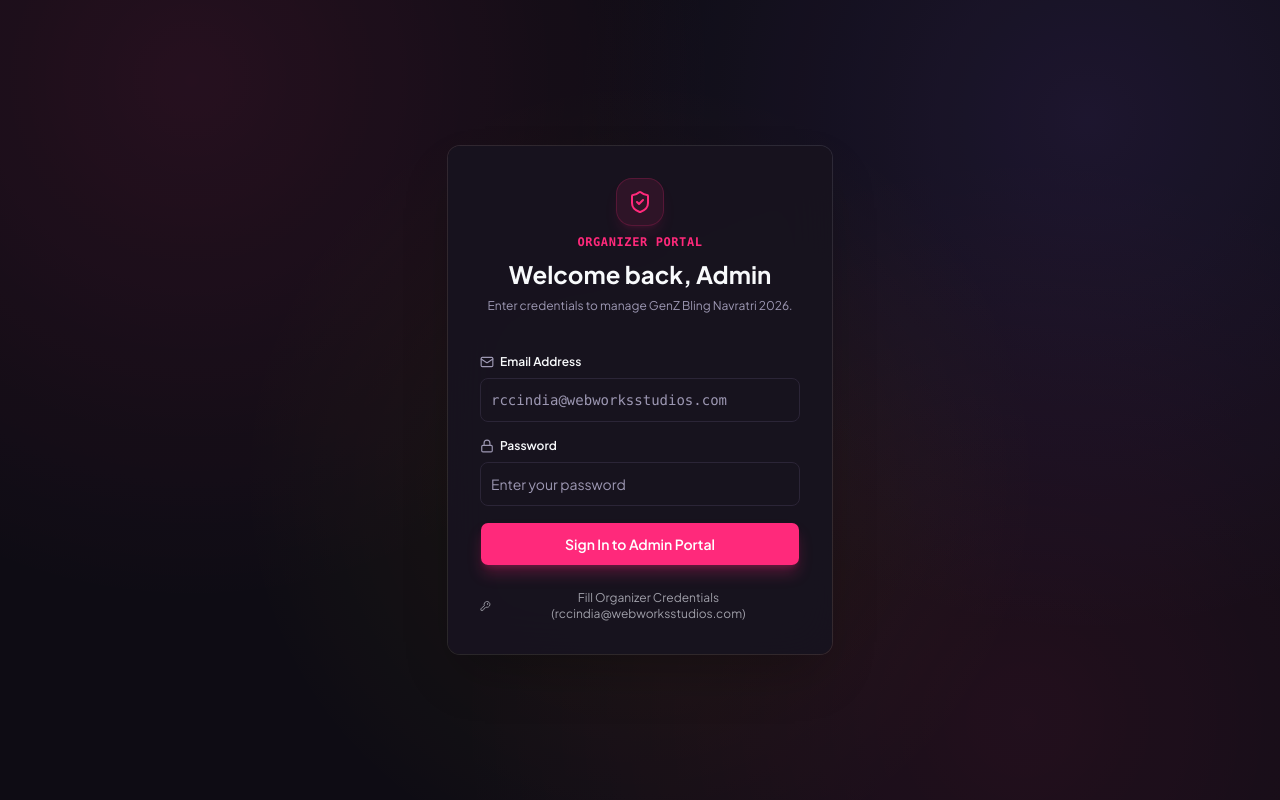
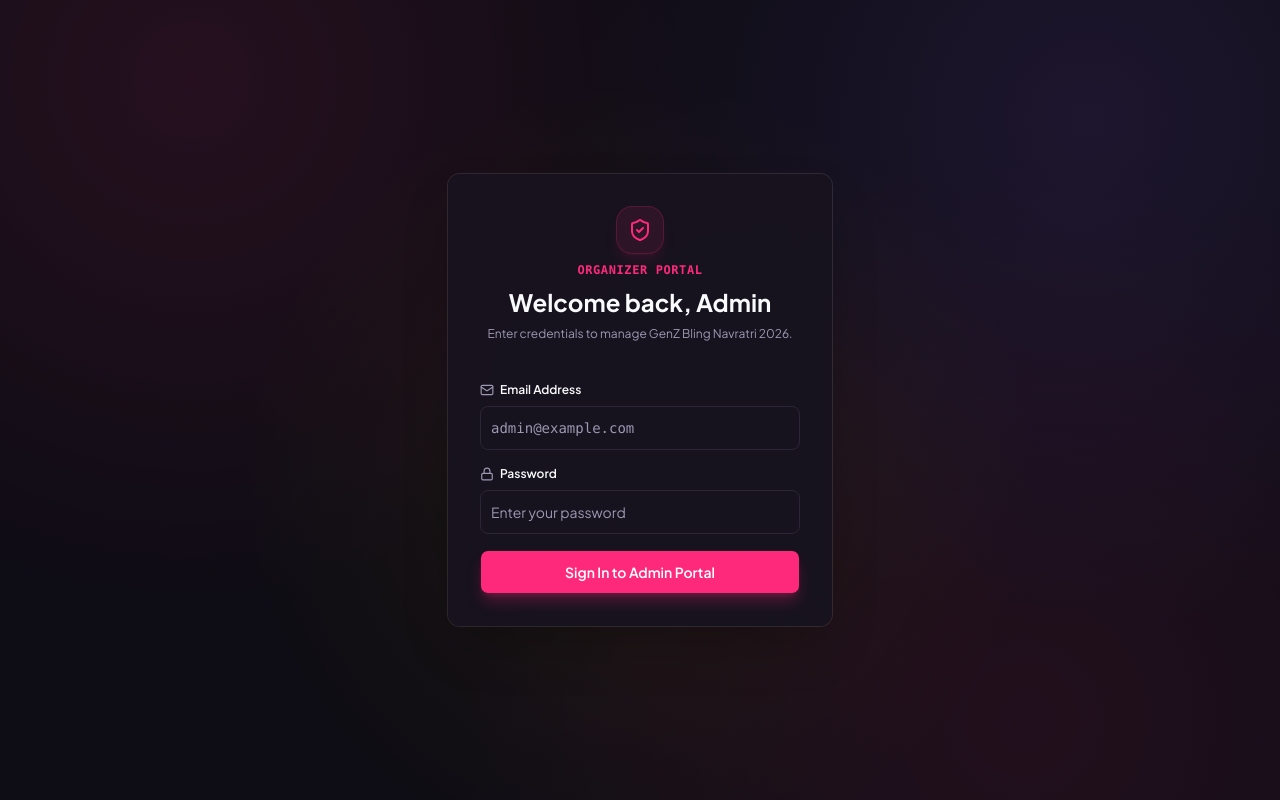
Before and after one commit to sahil7138/Dandiya-match, a Next.js app: page /admin/login in a window 1280 px wide. Built offline with nearby package versions, Linux system fonts and the light colour scheme.

Commit message:
fix: remove fill organizer credentials button and dummy credentials, disable runtime cache for admin portal

```diff
--- a/next.config.ts
+++ b/next.config.ts
@@ -32,6 +32,48 @@ const nextConfig: NextConfig = {
           },
         ],
       },
+      {
+        source: "/admin/:path*",
+        headers: [
+          {
+            key: "Cache-Control",
+            value: "no-store, no-cache, must-revalidate, proxy-revalidate, max-age=0, s-maxage=0",
+          },
+          {
+            key: "Pragma",
+            value: "no-cache",
+          },
+          {
+            key: "Expires",
+            value: "0",
+          },
+          {
+            key: "Surrogate-Control",
+            value: "no-store",
+          },
+        ],
+      },
+      {
+        source: "/api/:path*",
+        headers: [
+          {
+            key: "Cache-Control",
+            value: "no-store, no-cache, must-revalidate, proxy-revalidate, max-age=0, s-maxage=0",
+          },
+          {
+            key: "Pragma",
+            value: "no-cache",
+          },
+          {
+            key: "Expires",
+            value: "0",
+          },
+          {
+            key: "Surrogate-Control",
+            value: "no-store",
+          },
+        ],
+      },
     ];
   },
 };
--- a/src/app/admin/login/_components/admin-login-form.tsx
+++ b/src/app/admin/login/_components/admin-login-form.tsx
@@ -9,7 +9,7 @@ import { Card } from "@/components/ui/card"
 import { toast } from "sonner"
 import { loginAdmin } from "@/actions/admin-auth"
 import { useRouter } from "next/navigation"
-import { Lock, Mail, Loader2, ShieldCheck, AlertCircle, KeyRound } from "lucide-react"
+import { Lock, Mail, Loader2, ShieldCheck, AlertCircle } from "lucide-react"
 
 export function AdminLoginForm() {
   const [email, setEmail] = useState("")
@@ -56,13 +56,6 @@ export function AdminLoginForm() {
     }
   }
 
-  const fillDefaultCredentials = () => {
-    setEmail("rccindia@webworksstudios.com")
-    setPassword("WebAdminK@12")
-    setErrorMessage(null)
-    toast.info("Organizer credentials filled!")
-  }
-
   return (
     <motion.div
       initial={{ opacity: 0, scale: 0.95 }}
@@ -105,7 +98,8 @@ export function AdminLoginForm() {
                 if (errorMessage) setErrorMessage(null)
               }}
               required
-              placeholder="rccindia@webworksstudios.com"
+              autoComplete="email"
+              placeholder="admin@example.com"
               className="h-11 text-sm font-mono"
             />
           </div>
@@ -124,6 +118,7 @@ export function AdminLoginForm() {
                 if (errorMessage) setErrorMessage(null)
               }}
               required
+              autoComplete="current-password"
               placeholder="Enter your password"
               className="h-11 text-sm"
             />
@@ -132,7 +127,7 @@ export function AdminLoginForm() {
           <Button
             type="submit"
             disabled={isLoading}
-            className="w-full h-11 bg-primary hover:bg-primary/90 text-white font-semibold text-sm shadow-lg shadow-primary/25"
+            className="w-full h-11 bg-primary hover:bg-primary/90 text-white font-semibold text-sm shadow-lg shadow-primary/25 cursor-pointer"
           >
             {isLoading ? (
               <>
@@ -142,17 +137,6 @@ export function AdminLoginForm() {
               "Sign In to Admin Portal"
             )}
           </Button>
-
-          <div className="pt-2 text-center">
-            <button
-              type="button"
-              onClick={fillDefaultCredentials}
-              className="inline-flex items-center gap-1.5 text-xs text-zinc-400 hover:text-primary transition-colors cursor-pointer"
-            >
-              <KeyRound className="w-3 h-3" />
-              Fill Organizer Credentials (rccindia@webworksstudios.com)
-            </button>
-          </div>
         </form>
       </Card>
     </motion.div>
--- a/src/app/admin/login/page.tsx
+++ b/src/app/admin/login/page.tsx
@@ -1,3 +1,7 @@
+export const dynamic = "force-dynamic"
+export const revalidate = 0
+export const fetchCache = "force-no-store"
+
 import { AdminLoginForm } from "./_components/admin-login-form"
 
 export default function AdminLoginPage() {
--- a/src/app/admin/page.tsx
+++ b/src/app/admin/page.tsx
@@ -1,3 +1,7 @@
+export const dynamic = "force-dynamic"
+export const revalidate = 0
+export const fetchCache = "force-no-store"
+
 import { prisma } from "@/lib/prisma"
 import { cookies } from "next/headers"
 import { redirect } from "next/navigation"
```
